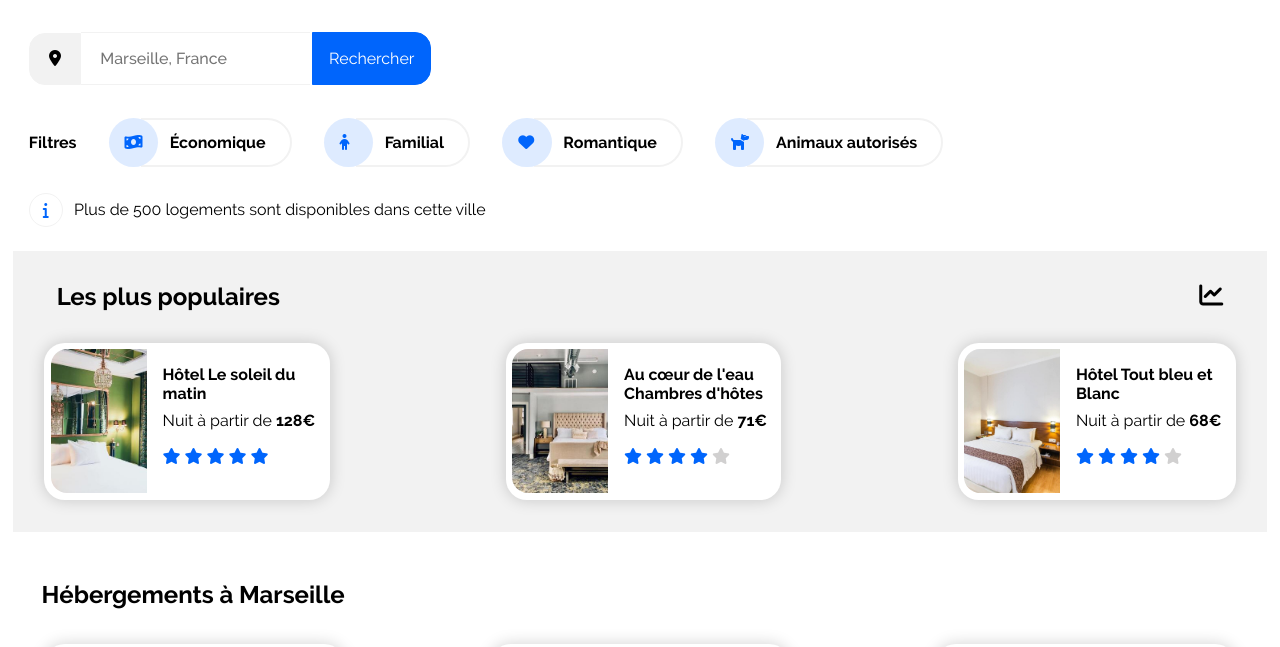
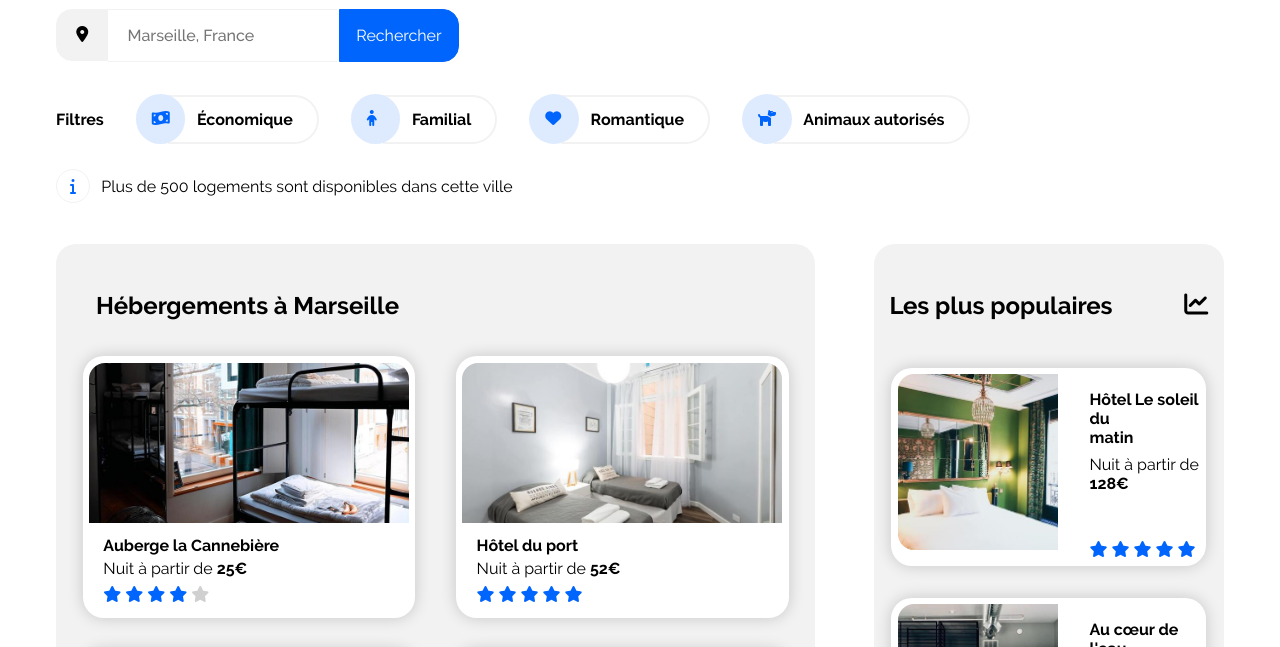
Before and after one commit to bea-vgz/bea-vgz.github.io, a plain HTML site: page index.html in a window 1280 px wide. Shown: the part 208-855 px from the top of the page. Drawn offline with Linux system fonts and the light colour scheme.

Commit message:
modifs media

```diff
--- a/index.html
+++ b/index.html
@@ -5,7 +5,8 @@
     <meta name="viewport" content="width=device-width" />
     <link rel="stylesheet" href="stylereservia.css" />
     <link rel="stylesheet" media="screen and (max-width: 480px)" href="iphone_resolution.css" />
-    <link rel="stylesheet" media="screen and (min-width: 1024px)" href="ipad_resolution.css" />
+    <link rel="stylesheet" media="screen and (min-width: 481px) and (max-width: 768px)" href="ipad_resolution.css" />
+    <link rel="stylesheet" media="screen and (min-width: 780px) and (max-width: 1024px)" href="ipad_resolution.css" />
     <title>RESERVIA_PROJET_2_OC</title>
     <script src="https://kit.fontawesome.com/356b4a0b38.js" crossorigin="anonymous"></script>
 </head>
--- a/ipad_resolution.css
+++ b/ipad_resolution.css
@@ -247,7 +247,7 @@
 }
 
 
-@media screen and (min-width: 1024px)
+@media screen and (min-width: 780px) and (max-width: 1024px)
 {
 
 		.main
--- a/iphone_resolution.css
+++ b/iphone_resolution.css
@@ -1,5 +1,10 @@
 @media screen and (max-width: 480px)
 {
+	.main {
+		margin: auto;
+		padding: 0 0.6rem;
+		box-sizing: border-box;
+	}
 
 	#container_header {
 		width: 100%;
@@ -44,14 +49,6 @@
 		position: absolute;
 		top: 0.5rem;
 		right: 0.7rem;
-	}
-
-	/* main propriétés */
-
-	.main {
-		margin: auto;
-		padding: 0 0.6rem;
-		box-sizing: border-box;
 	}
 
 	/* En-tête */
```
